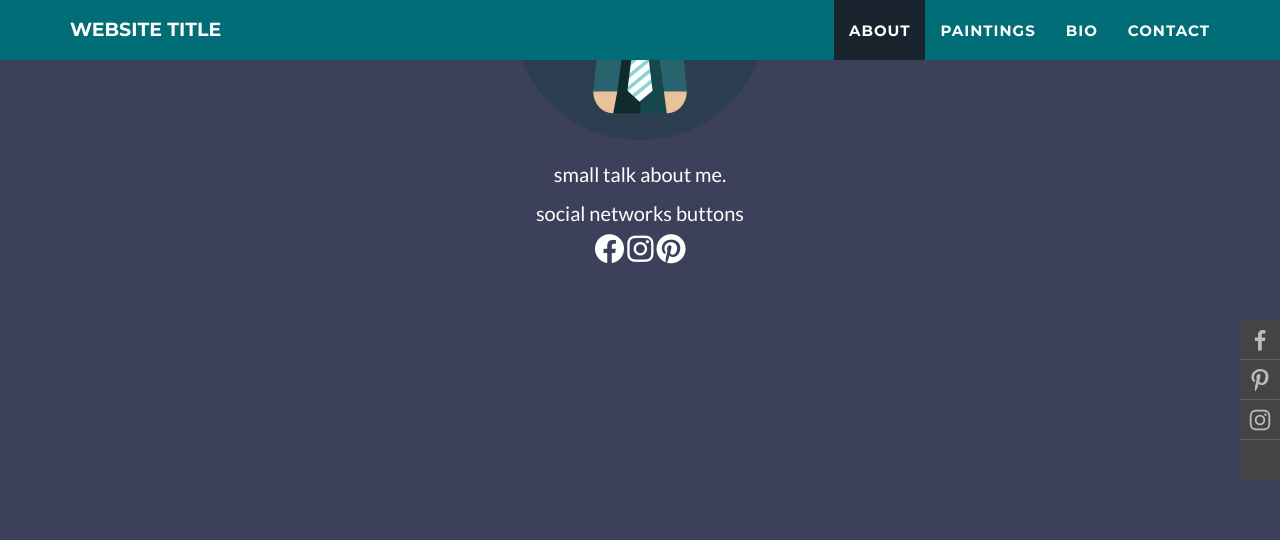
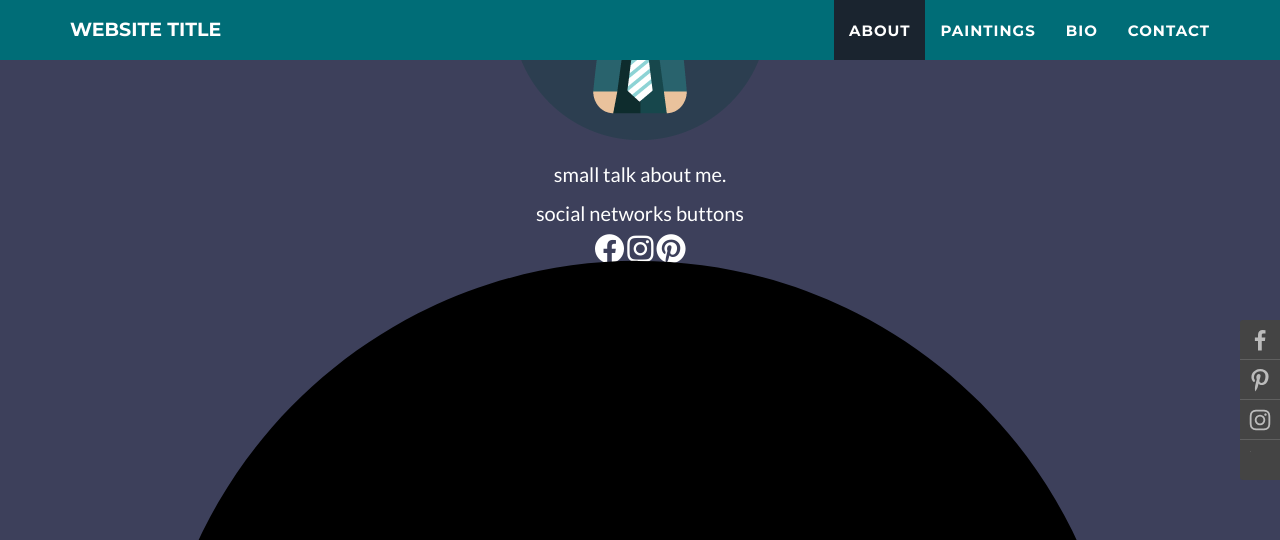
Before and after one commit to orionaskatu/orionaskatu.github.io, a Jekyll site: the page built from index.html, in a window 1280 px wide and 1400 px high, scrolled down 455 px. Shown: the top 540 px of the window. Built offline with Jekyll 4.4.1, drawn with Linux system fonts in a browser that asks for light colours; grey boxes are pictures that could not be loaded.

Commit message:
redbubble

```diff
--- a/_includes/about.html
+++ b/_includes/about.html
@@ -8,8 +8,14 @@
             <p> social networks buttons</p>
             <div class="social">
                 <a href ="#"><i class="fa-brands fa-facebook fa-2xl"></i></a>
-                <a href ="#"><i class="fa-brands fa-instagram fa-2xl" href="#"></i></a>
-                <a href ="#"><i class="fa-brands fa-pinterest fa-2xl" href="#"></i></a>
+                <a href ="#"><i class="fa-brands fa-instagram fa-2xl"></i></a>
+                <a href ="#"><i class="fa-brands fa-pinterest fa-2xl"></i></a>
+                <a href ="#"><i class="redbubble"></i>
+                    <svg viewBox="0 0 40 40" xmlns="http://www.w3.org/2000/svg">
+                    <path d="m27.621 27.225h-5.3279a0.53462 0.53462 0 0 1-0.53331-0.53592v-13.372c0-0.29541 0.2392-0.53462 0.53331-0.53462h4.9397c3.707 0 4.4848 2.1829 4.4848 4.0129 0 1.0588-0.28103 1.8993-0.83918 2.5162 1.3594 0.56076 2.0914 1.8248 2.0914 3.6534 0 2.6679-1.9999 4.2599-5.3488 4.2599m-7.7356 0h-11.066a0.53331 0.53331 0 0 1-0.532-0.53592v-13.372c0-0.29541 0.2379-0.53462 0.532-0.53462h5.1697c3.2286 0 5.1553 1.7385 5.1553 4.6508 0 1.9372-0.97381 3.4587-2.5437 4.0769l3.6822 4.8246a0.53592 0.53592 0 0 1-0.39868 0.88885m0.019607-27.188c-11.037 0-19.986 8.9486-19.986 19.986 0 11.04 8.9486 19.989 19.987 19.989s19.986-8.9486 19.986-19.987-8.946-19.986-19.985-19.986">
+                    </path>
+                    </svg>
+                </a>
             </div>
         </div>
     </section>
--- a/_includes/css/main.css
+++ b/_includes/css/main.css
@@ -464,3 +464,6 @@ footer .footer-below {
 .social a:hover > .fa-pinterest{
   color:#bd081c;
 }
+.social a:hover > .redbubble{
+    color:#e41321;
+  }
```
